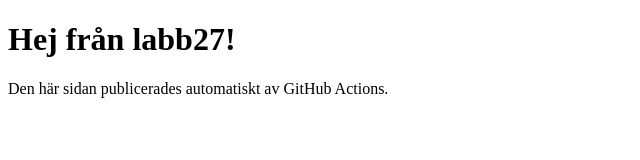
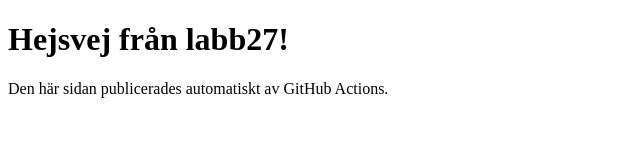
Before and after one commit to Hampusg/labb27, a website: page public/index.html in a window 1280 px wide. Shown: the whole page, without its empty margins (0-640 px from the left). Drawn offline with Linux system fonts and the light colour scheme.

Commit message:
Lägg till webbsida och deploy2

```diff
--- a/public/index.html
+++ b/public/index.html
@@ -5,7 +5,7 @@
   <title>Labb27</title>
 </head>
 <body>
-  <h1>Hej från labb27!</h1>
+  <h1>Hejsvej från labb27!</h1>
   <p>Den här sidan publicerades automatiskt av GitHub Actions.</p>
 </body>
 </html>
```
